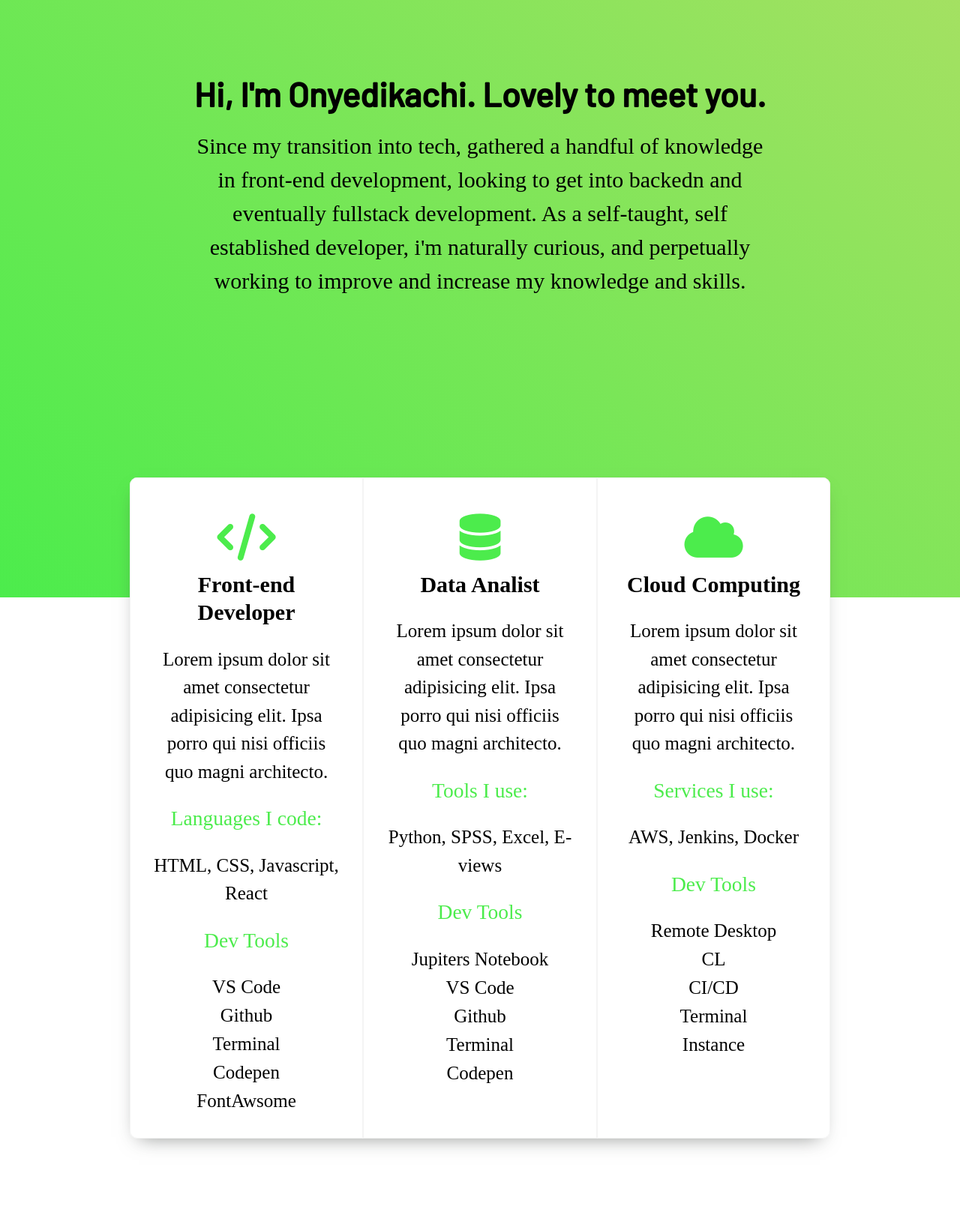
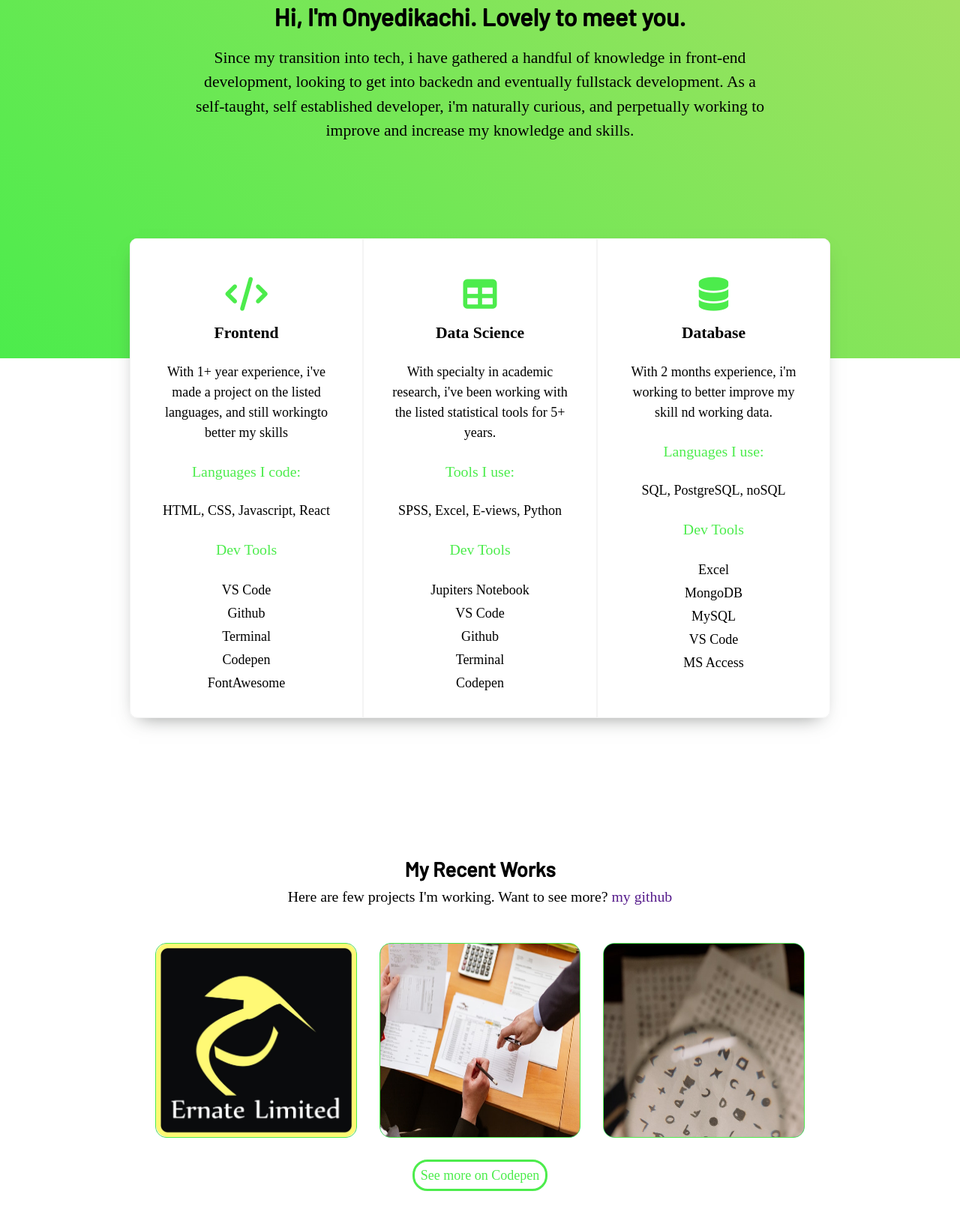
Before and after one commit to St-Pardon/Portfolio, a plain HTML site: page index.html in a window 1280 px wide. Shown: the part 867-2500 px from the top of the page at 75% size. Drawn offline with Linux system fonts and the light colour scheme; a web font is replaced by a local one.

Commit message:
major changes on UI

```diff
--- a/css/main.css
+++ b/css/main.css
@@ -2,7 +2,7 @@
 
 *{
     box-sizing: border-box;
-    font-size: 25px;
+    font-size: 18px;
     margin: 0;
     padding: 0;
     --logo: 'Zen Tokyo Zoo', cursive;
@@ -289,6 +289,7 @@ html{
 }
 .skill-div-container div{
     padding: 30px;
+    width: inherit;
     border: 1px solid #f4f4f4;
 }
 .skill-div-container i{
@@ -401,7 +402,7 @@ html{
     display: flex;
     width: 30%;
     position: relative;
-    height: 20%;
+    /* height: 20%; */
     border: 1px solid var(--theme);
     overflow: hidden;
     background-color: #2980b9;
--- a/index.html
+++ b/index.html
@@ -16,6 +16,7 @@
     <meta name="twitter:image" content="LINK TO IMAGE">
     <meta name="twitter:site" content="@USERNAME">
     <meta name="twitter:creator" content="@USERNAME"> -->
+    <link rel="shortcut icon" href="./images/favicon.ico" type="image/x-icon">
     <link rel="stylesheet" href="/css/main.css">
     <script src="https://kit.fontawesome.com/17544686b3.js" crossorigin="anonymous"></script>
 
@@ -33,7 +34,7 @@
                     <li class="nav-links"><a class="links" href="#project">Projects</a></li>
                 </ul>
                 <div class="btn-cta"> <!-- call to action button -->
-                    <a href="https://wa.me/2348167690780?text=hello, i want you to build my site"">Say Hello</a>
+                    <a href="https://wa.me/2348167690780?text=hello, i want you to build my site" target="_blank">Say Hello</a>
                 </div>
             </nav>
             <div class="hamburger">
@@ -42,8 +43,8 @@
         </header>
         <div class="welcome-text">
             <!-- <i class="fas fa-laptop-code"></i> -->
-            <h1>Front-end Developer, Data Analyst and Tutor</h1>
-            <p>I code and build beautiful website and web apps, and i enjoy it.</p>
+            <h1>Front-end Developer and a Problem Solver</h1>
+            <p>I code and I build beautiful website and web apps, and i enjoy it.</p>
         </div>
         <div class="img-png">
             <img src="/images/space code 3.svg" alt="laptop X coffee image">
@@ -56,7 +57,7 @@
                 <div>
                     <h3>Hi, I'm Onyedikachi. Lovely to meet you.</h3>
                     <p>
-                        Since my transition into tech, gathered a handful of knowledge in front-end development, looking to get into backedn and eventually fullstack development. As a self-taught, self established developer, i'm naturally curious, and perpetually working to improve and increase my knowledge and skills.
+                        Since my transition into tech, i have gathered a handful of knowledge in front-end development, looking to get into backedn and eventually fullstack development. As a self-taught, self established developer, i'm naturally curious, and perpetually working to improve and increase my knowledge and skills.
                     </p>
                 </div>
             </div>
@@ -64,8 +65,8 @@
                 <div class="skill-div-container">
                     <div style="border-radius: 10px 0 0 10px;">
                         <i class="fas fa-code"></i>
-                        <h4>Front-end Developer</h4>
-                        <p>Lorem ipsum dolor sit amet consectetur adipisicing elit. Ipsa porro qui nisi officiis quo magni architecto.</p>
+                        <h4>Frontend</h4>
+                        <p>With 1+ year experience, i've made a project on the listed languages, and still workingto better my skills</p>
                         <p class="themed-p">Languages I code:</p>
                         <p>HTML, CSS, Javascript, React</p>
                         <p class="themed-p">Dev Tools</p>
@@ -74,15 +75,15 @@
                             <li>Github</li>
                             <li>Terminal</li>
                             <li>Codepen</li>
-                            <li>FontAwsome</li>
+                            <li>FontAwesome</li>
                         </ul>
                     </div>
                     <div>
-                        <i class="fas fa-database"></i>
-                        <h4>Data Analist</h4>
-                        <p>Lorem ipsum dolor sit amet consectetur adipisicing elit. Ipsa porro qui nisi officiis quo magni architecto.</p>
+                        <i class="fas fa-table"></i>
+                        <h4>Data Science</h4>
+                        <p>With specialty in academic research, i've been working with the listed statistical tools for 5+ years.</p>
                         <p class="themed-p">Tools I use:</p>
-                        <p>Python, SPSS, Excel, E-views</p>
+                        <p>SPSS, Excel, E-views, Python</p>
                         <p class="themed-p">Dev Tools</p>
                         <ul>
                             <li>Jupiters Notebook</li>
@@ -93,18 +94,18 @@
                         </ul>
                     </div>
                     <div style="border-radius: 0 10px 10px 0; ">
-                        <i class="fas fa-cloud"></i>
-                        <h4>Cloud Computing</h4>
-                        <p>Lorem ipsum dolor sit amet consectetur adipisicing elit. Ipsa porro qui nisi officiis quo magni architecto.</p>
-                        <p class="themed-p">Services I use:</p>
-                        <p>AWS, Jenkins, Docker</p>
+                        <i class="fas fa-database"></i>
+                        <h4>Database</h4>
+                        <p>With 2 months experience, i'm working to better improve my skill nd working  data.</p>
+                        <p class="themed-p">Languages I use:</p>
+                        <p>SQL,  PostgreSQL, noSQL</p>
                         <p class="themed-p">Dev Tools</p>
                         <ul>
-                            <li>Remote Desktop</li>
-                            <li>CL</li>
-                            <li>CI/CD</li>
-                            <li>Terminal</li>
-                            <li>Instance</li>
+                            <li>Excel</li>
+                            <li>MongoDB</li>
+                            <li>MySQL</li>
+                            <li>VS Code</li>
+                            <li>MS Access</li>
                         </ul>
                     </div>
                 </div>
@@ -122,27 +123,28 @@
                     <div class="overlay"></div>
                     <div class="caption">
                         <p class="fig-description">A leading engineering firm, experts in Real Estate and Construction. </p>
-                        <a class="visit-site" href="">Visit Site</a>
+                        <a class="visit-site" href="https://github.com/St-Pardon/Ernate-website" target="_blank" >Visit Site</a>
                     </div>
                 </figcaption>
             </figure>
             <figure class="figure">
-                <img src="/images/st pardon.jpg" alt="st pardon logo">
+                <img src="/images/pexels-oleg-magni-2058147.jpg" alt="Photo by Oleg Magni from Pexels">
+
                 <figcaption>
                     <div class="overlay"></div>
                     <div class="caption">
-                        <p class="fig-description">An emerging tech firm, looking to revolutionize the tech industry.</p>
-                        <a class="visit-site" href="">Visit Site</a>
+                        <p class="fig-description">A FreeCodeCamp project on technical documentation on Github use and set up.</p>
+                        <a class="visit-site" href="https://codepen.io/st_pardon/full/oNxvKaq"  target="_blank">Visit Site</a>
                     </div>
                 </figcaption>
             </figure>
             <figure class="figure">
-                <img src="/images/profile avata.jpg" alt="">
+                <img src="/images/pexels-cottonbro-7319085.jpg" alt="Photo by cottonbro from Pexels">
                 <figcaption>
                     <div class="overlay"></div>
                     <div class="caption">
                         <p class="fig-description">Lorem ipsum dolor sit amet consectetur adipisicing elit. Est dolorum expedita molestiae reru</p>
-                        <a class="visit-site" href="">Visit Site</a>
+                        <a class="visit-site" href="https://codepen.io/st_pardon/full/yLVdbdb" target="_blank" >Visit Site</a>
                     </div>
                 </figcaption>
             </figure>
@@ -151,7 +153,7 @@
             <!-- <div></div> -->
         </div>
         <div class="btn-cpn"> <!-- call to action button -->
-            <a href="https://codepen.io/st_pardon/">See more on Codepen</a>
+            <a href="https://codepen.io/st_pardon/" target="_blank">See more on Codepen</a>
         </div>
     </section>
    <!-- footer section  -->
@@ -166,15 +168,15 @@
         <h3>St. Pardon</h3>
         <p class="footnote footnote1">Building the future</p>
         <div class="contact-icons">
-            <a href="http://https://web.facebook.com/St_Pardon-Inc-1609476265978914" target="_blank" class="contact-btn">
+            <a href="https://web.facebook.com/St_Pardon-Inc-1609476265978914" target="_blank" class="contact-btn">
                 <i class="fab fa-facebook"></i></a>
-            <a href="http://twitter.com/st_pardon" target="_blank" class="contact-btn">
+            <a href="https://twitter.com/st_Pardon" target="_blank" class="contact-btn">
                 <i class="fab fa-twitter"></i></a>
-            <a href="http://https://github.com/St-Pardon" target="_blank" class="contact-btn">
+            <a href="https://github.com/St-Pardon" target="_blank" class="contact-btn">
                 <i class="fab fa-github"></i></a>
             <a href="mailto:d_pardon@live.com"  class="contact-btn">
                 <i class="fas fa-at"></i></a>
-            <a href="http://https://codepen.io/st_pardon" target="_blank" class="contact-btn">
+            <a href="https://codepen.io/st_pardon" target="_blank" class="contact-btn">
                 <i class="fab fa-codepen"></i></a>
         </div>
         <p class="footnote footnote2">Developed by me &copy; 2021</p>
--- a/script/file.js
+++ b/script/file.js
@@ -1,23 +1,20 @@
 const nav = document.querySelector(".navbar");
 const hamburger = document.querySelector(".fa-bars");
 const links = document.getElementsByClassName("links");
-const header = document.querySelector(".header")
+const header = document.querySelector(".header");
 
 hamburger.addEventListener("click", () => {
     nav.classList.remove("close");
     nav.classList.toggle("open");
-    header.classList.remove("collapse")
-    console.log("opened")
+    header.classList.remove("collapse");
 });
 links[0].onclick = () => {
     nav.classList.remove("open");
     nav.classList.toggle("close");
-    header.classList.toggle("collapse")
-    console.log("closed")
+    header.classList.toggle("collapse");
 };
 links[1].onclick = () => {
     nav.classList.remove("open");
     nav.classList.toggle("close");
-    header.classList.toggle("collapse")
-    console.log("closed")
+    header.classList.toggle("collapse");
 };
```
Also changed, not shown: images/favicon.ico (added), images/pexels-cottonbro-7319085.jpg (added), images/pexels-oleg-magni-2058147.jpg (added), 1 other file.
